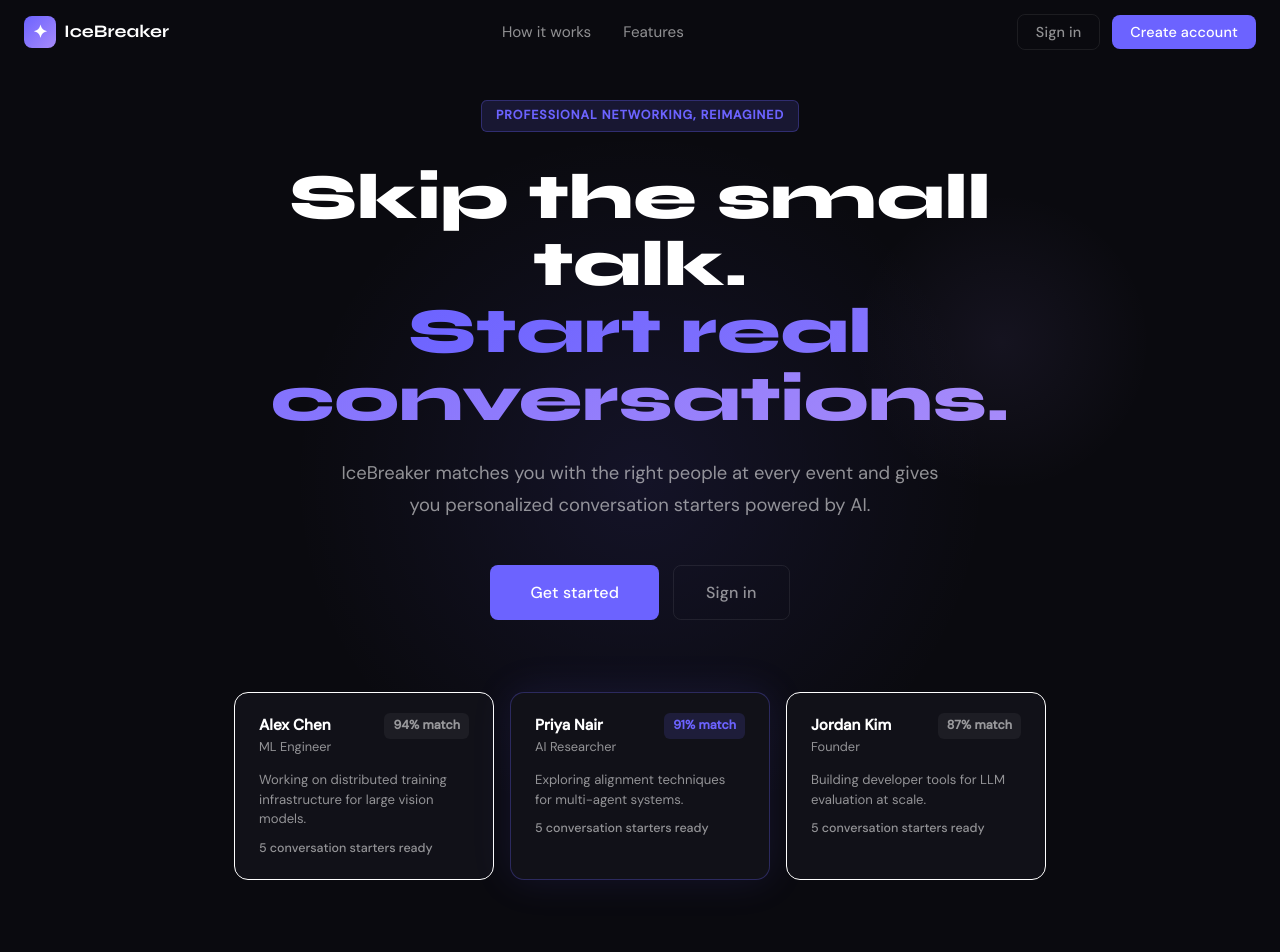
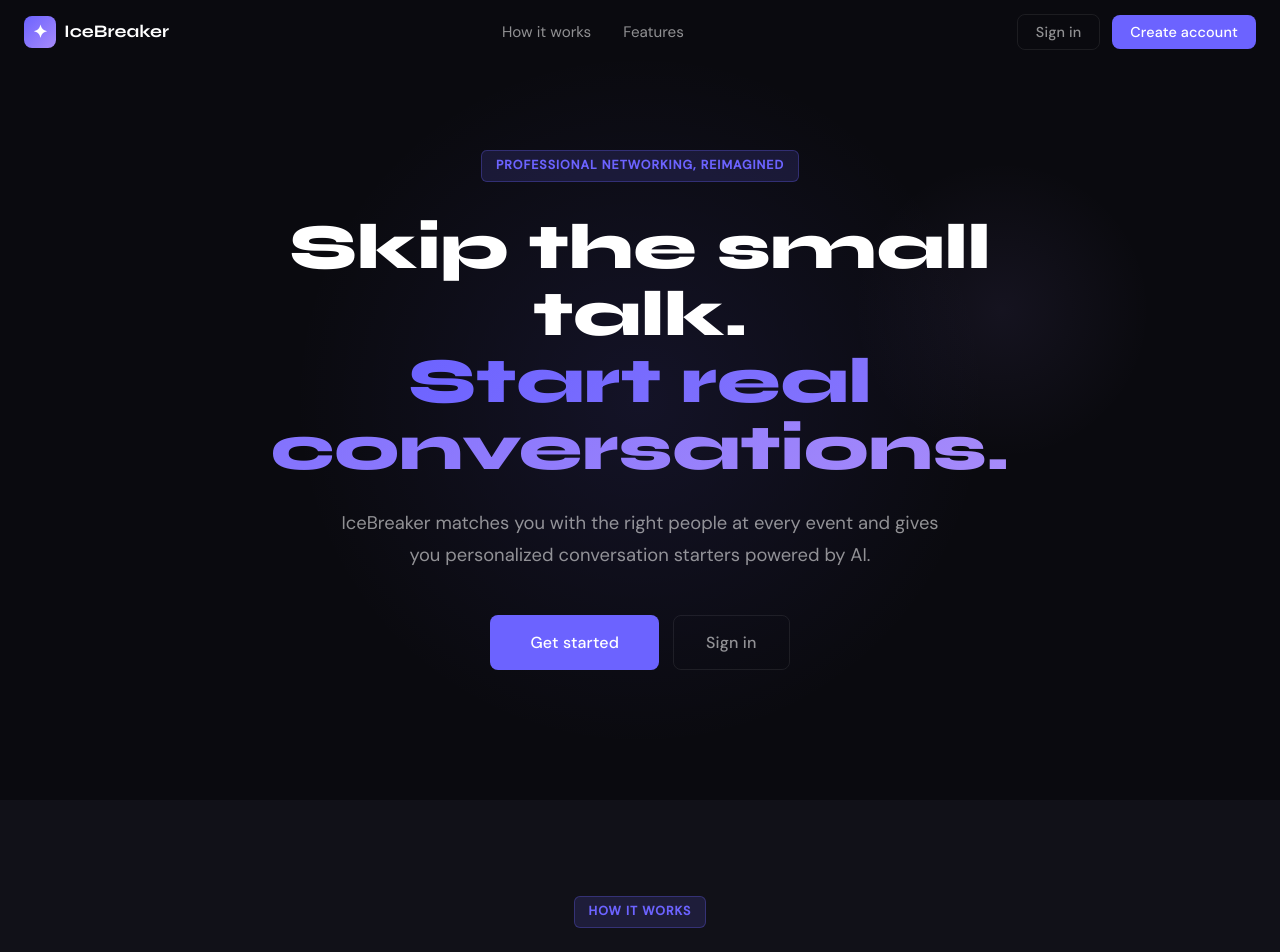
Before and after one commit to ShrutiSunilSawant/IceBreaker-AI-Networking-Platform, a React (Vite) app in the folder frontend/: page / in a window 1280 px wide. Shown: the top 952 px of the page. Built offline with nearby package versions, Linux system fonts and the light colour scheme; no server answers.

Commit message:
Remove hero demo match cards from landing page

```diff
--- a/frontend/src/pages/Home.jsx
+++ b/frontend/src/pages/Home.jsx
@@ -66,32 +66,6 @@ export default function Home() {
           </div>
         </div>
 
-        {/* Hero demo cards */}
-        <div style={{ position: 'relative', marginTop: 72, display: 'flex', gap: 16, justifyContent: 'center', flexWrap: 'wrap' }}>
-          {heroCards.map((c, i) => (
-            <div key={i} className="fade-up" style={{
-              background: 'var(--surface)', border: '1px solid var(--border)',
-              borderRadius: 14, padding: '20px 24px', maxWidth: 260, textAlign: 'left',
-              animationDelay: `${i * 0.12}s`,
-              boxShadow: i === 1 ? '0 0 40px rgba(108,99,255,0.12)' : 'none',
-              borderColor: i === 1 ? 'rgba(108,99,255,0.3)' : undefined,
-            }}>
-              <div style={{ display: 'flex', justifyContent: 'space-between', alignItems: 'flex-start', marginBottom: 12 }}>
-                <div>
-                  <div style={{ fontWeight: 600, fontSize: '0.95rem' }}>{c.name}</div>
-                  <div style={{ fontSize: '0.8rem', color: 'var(--text-secondary)' }}>{c.role}</div>
-                </div>
-                <div style={{
-                  background: i === 1 ? 'rgba(108,99,255,0.15)' : 'rgba(255,255,255,0.05)',
-                  color: i === 1 ? 'var(--accent)' : 'var(--text-secondary)',
-                  borderRadius: 6, padding: '3px 9px', fontSize: '0.78rem', fontWeight: 600,
-                }}>{c.pct}% match</div>
-              </div>
-              <p style={{ fontSize: '0.82rem', color: 'var(--text-secondary)', lineHeight: 1.5, marginBottom: 10 }}>{c.desc}</p>
-              <div style={{ fontSize: '0.78rem', color: 'var(--text-secondary)', fontWeight: 500 }}>5 conversation starters ready</div>
-            </div>
-          ))}
-        </div>
       </section>
 
       {/* How It Works */}
```
